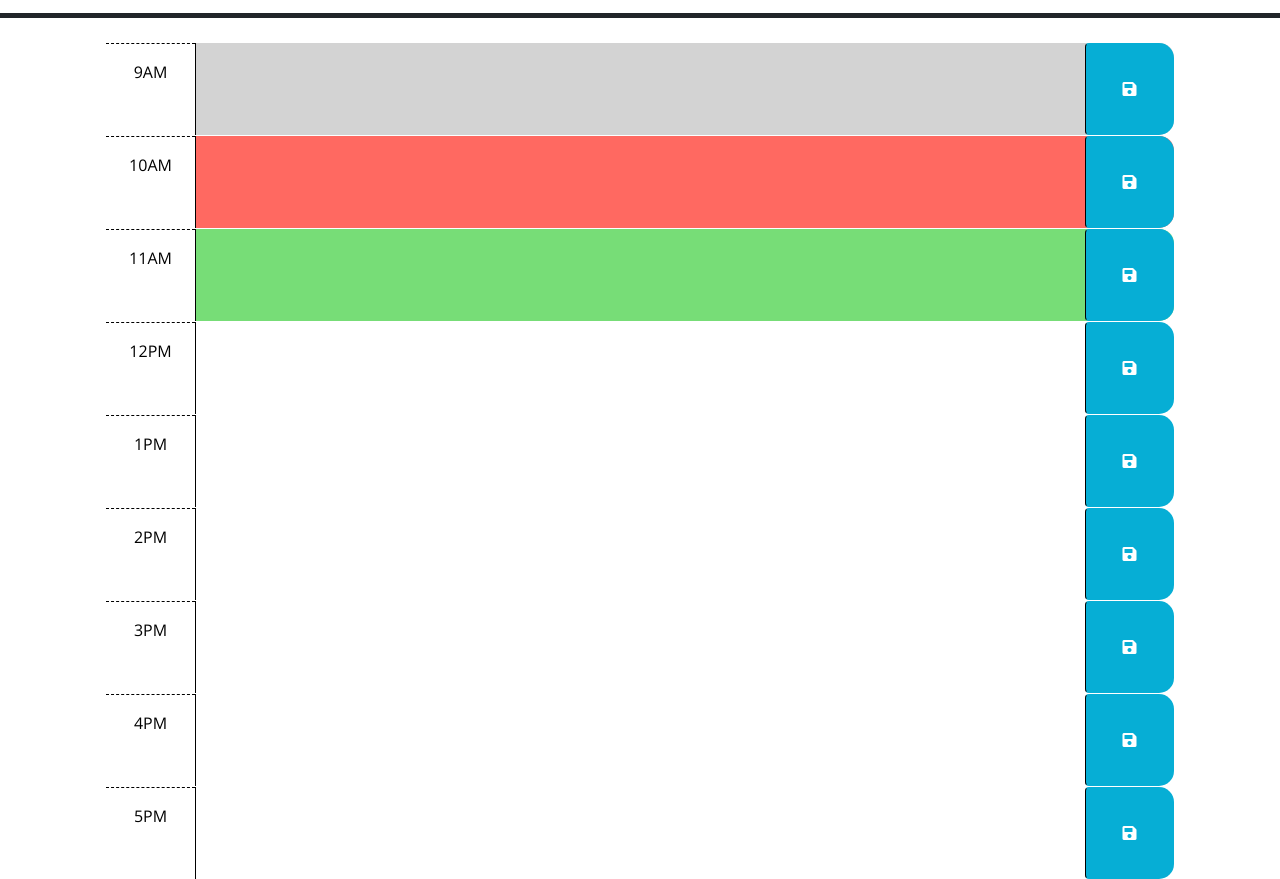
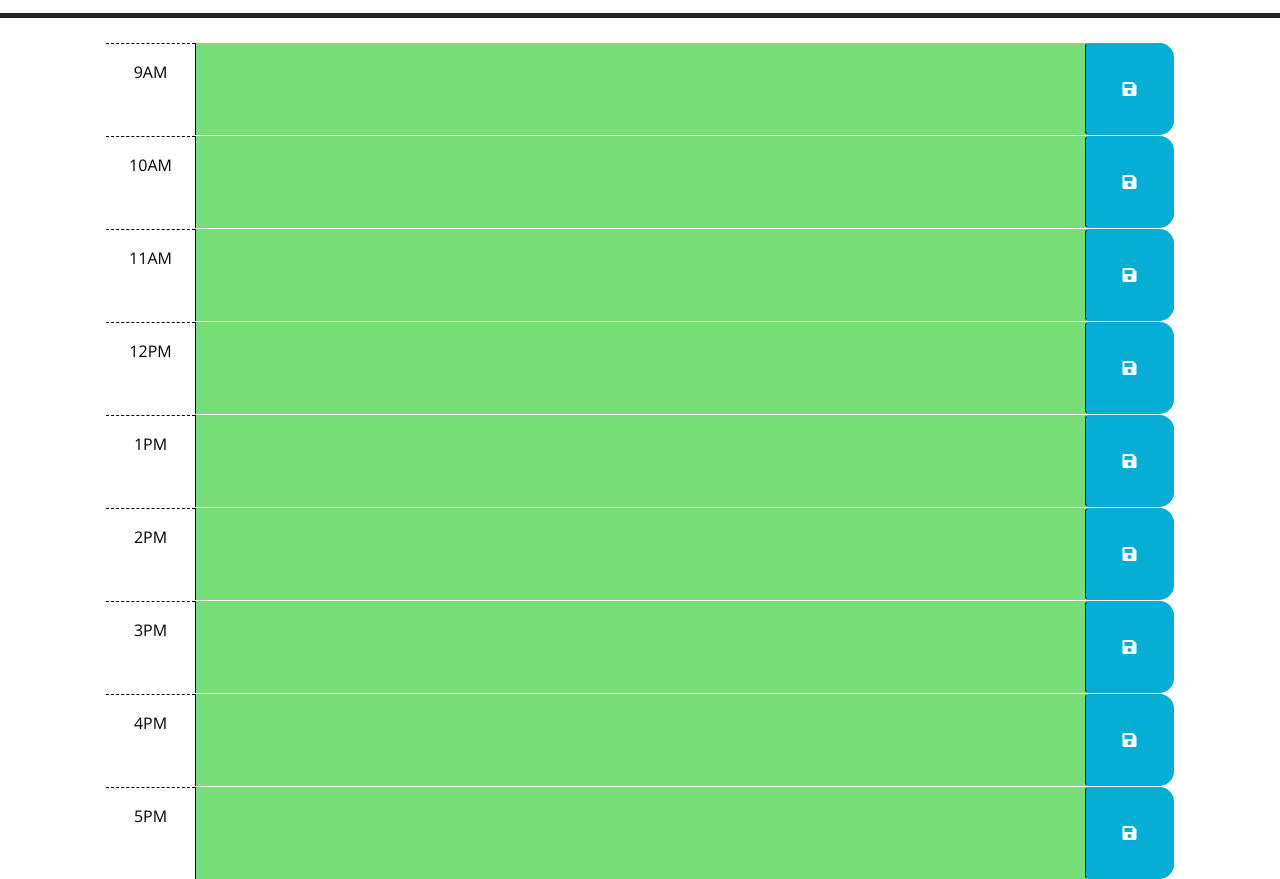
Before and after one commit to AvaniMuchhala/work-day-scheduler, a plain HTML site: page index.html in a window 1280 px wide. Shown: the part 260-1139 px from the top of the page. Drawn offline with nearby package versions, Linux system fonts and the light colour scheme.

Commit message:
dynamically update timeblock to show past, present, future

```diff
--- a/assets/js/script.js
+++ b/assets/js/script.js
@@ -2,24 +2,51 @@
 // the code isn't run until the browser has finished rendering all the elements
 // in the html.
 $(function () {
+  var today = dayjs();
+
   // TODO: Add a listener for click events on the save button. This code should
   // use the id in the containing time-block as a key to save the user input in
   // local storage. HINT: What does `this` reference in the click listener
   // function? How can DOM traversal be used to get the "hour-x" id of the
   // time-block containing the button that was clicked? How might the id be
   // useful when saving the description in local storage?
-  //
+
   // TODO: Add code to apply the past, present, or future class to each time
   // block by comparing the id to the current hour. HINTS: How can the id
   // attribute of each time-block be used to conditionally add or remove the
   // past, present, and future classes? How can Day.js be used to get the
   // current hour in 24-hour time?
-  //
+
+  // Current hour in 24-hr time as a number
+  var currentHour = Number(today.format('H'));
+  // Array of all <div>s denoting each hour block
+  var timeblocks = $(".container-lg").children();
+
+  // Loop through each hour <div> in timeblocks array
+  $.each(timeblocks, function(i, hour) {
+    console.log($(hour).attr("id"));
+    // Grab hour number after the "-" from ID for each hour <div>
+    var hourID = ($(hour).attr("id")).split("-");
+    var hourNum = Number(hourID[1]);
+
+    // Compare hourNum to currentHour and assign proper class to hour <div>
+    if (hourNum < currentHour) {
+      console.log("<");
+      $(hour).addClass("past");
+    } else if (hourNum === currentHour) {
+      console.log("=");
+      $(hour).addClass("present");
+    } else {
+      console.log(">");
+      $(hour).addClass("future");
+    }
+  })
+
+
   // TODO: Add code to get any user input that was saved in localStorage and set
   // the values of the corresponding textarea elements. HINT: How can the id
   // attribute of each time-block be used to do this?
-  //
+
   // TODO: Add code to display the current date in the header of the page.
-  var today = dayjs();
   $("#currentDay").text(today.format('dddd, MMMM D, YYYY'));
 });
--- a/index.html
+++ b/index.html
@@ -40,7 +40,7 @@
         -->
 
       <!-- Example of a past time block. The "past" class adds a gray background color. -->
-      <div id="hour-9" class="row time-block past">
+      <div id="hour-9" class="row time-block">
         <div class="col-2 col-md-1 hour text-center py-3">9AM</div>
         <textarea class="col-8 col-md-10 description" rows="3"> </textarea>
         <button class="btn saveBtn col-2 col-md-1" aria-label="save">
@@ -49,7 +49,7 @@
       </div>
 
       <!-- Example of a a present time block. The "present" class adds a red background color. -->
-      <div id="hour-10" class="row time-block present">
+      <div id="hour-10" class="row time-block">
         <div class="col-2 col-md-1 hour text-center py-3">10AM</div>
         <textarea class="col-8 col-md-10 description" rows="3"> </textarea>
         <button class="btn saveBtn col-2 col-md-1" aria-label="save">
@@ -58,7 +58,7 @@
       </div>
 
       <!-- Example of a future time block. The "future" class adds a green background color. -->
-      <div id="hour-11" class="row time-block future">
+      <div id="hour-11" class="row time-block">
         <div class="col-2 col-md-1 hour text-center py-3">11AM</div>
         <textarea class="col-8 col-md-10 description" rows="3"> </textarea>
         <button class="btn saveBtn col-2 col-md-1" aria-label="save">
@@ -76,7 +76,7 @@
       </div>
 
       <!-- 1:00 -->
-      <div id="hour-1" class="row time-block">
+      <div id="hour-13" class="row time-block">
         <div class="col-2 col-md-1 hour text-center py-3">1PM</div>
         <textarea class="col-8 col-md-10 description" rows="3"> </textarea>
         <button class="btn saveBtn col-2 col-md-1" aria-label="save">
@@ -85,7 +85,7 @@
       </div>
 
       <!-- 2:00 -->
-      <div id="hour-2" class="row time-block">
+      <div id="hour-14" class="row time-block">
         <div class="col-2 col-md-1 hour text-center py-3">2PM</div>
         <textarea class="col-8 col-md-10 description" rows="3"> </textarea>
         <button class="btn saveBtn col-2 col-md-1" aria-label="save">
@@ -94,7 +94,7 @@
       </div>
 
       <!-- 3:00 -->
-      <div id="hour-3" class="row time-block">
+      <div id="hour-15" class="row time-block">
         <div class="col-2 col-md-1 hour text-center py-3">3PM</div>
         <textarea class="col-8 col-md-10 description" rows="3"> </textarea>
         <button class="btn saveBtn col-2 col-md-1" aria-label="save">
@@ -103,7 +103,7 @@
       </div>
 
       <!-- 4:00 -->
-      <div id="hour-4" class="row time-block">
+      <div id="hour-16" class="row time-block">
         <div class="col-2 col-md-1 hour text-center py-3">4PM</div>
         <textarea class="col-8 col-md-10 description" rows="3"> </textarea>
         <button class="btn saveBtn col-2 col-md-1" aria-label="save">
@@ -112,13 +112,15 @@
       </div>
 
       <!-- 5:00 -->
-      <div id="hour-5" class="row time-block">
+      <div id="hour-17" class="row time-block">
         <div class="col-2 col-md-1 hour text-center py-3">5PM</div>
         <textarea class="col-8 col-md-10 description" rows="3"> </textarea>
         <button class="btn saveBtn col-2 col-md-1" aria-label="save">
           <i class="fas fa-save" aria-hidden="true"></i>
         </button>
       </div>
+
+    </div>
 
     <script src="https://code.jquery.com/jquery-3.4.1.min.js"></script>
     <script
```
